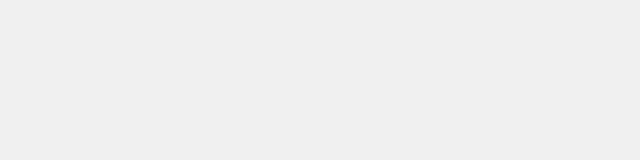
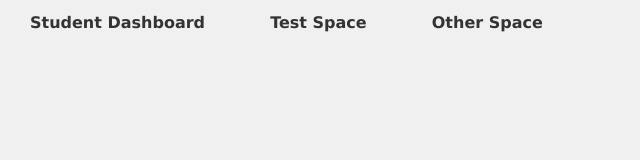
Before and after one commit to chrispazryc/WebAssignment2, a plain HTML site: page dash.html in a window 1280 px wide. Shown: the whole page, without its empty margins (0-640 px from the left). Drawn offline with Linux system fonts and the light colour scheme.

Commit message:
Add nav and condense nav

```diff
--- a/dash.html
+++ b/dash.html
@@ -7,6 +7,13 @@
     <link rel="stylesheet" href="style.css">
 </head>
 <body>
+    <nav>
+        <ul>
+            <li><a href="dash.html">Student Dashboard</a></li>
+            <li><a href="blank">Test Space</a></li>
+            <li><a href="blank">Other Space</a></li>
+        </ul>
+    </nav>
 
 </body>
 </html>
```
Also changed, not shown: index.html (+3 -9 lines).
